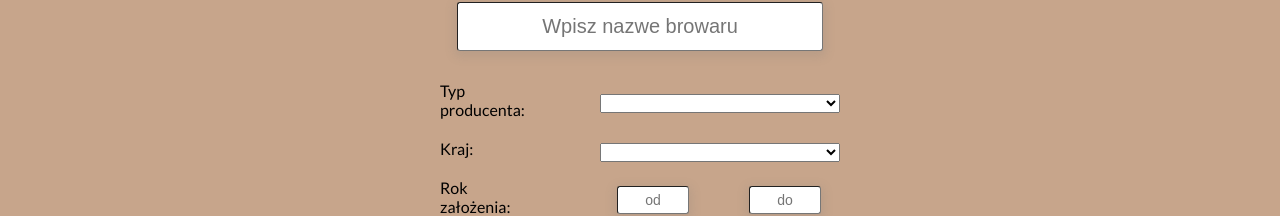
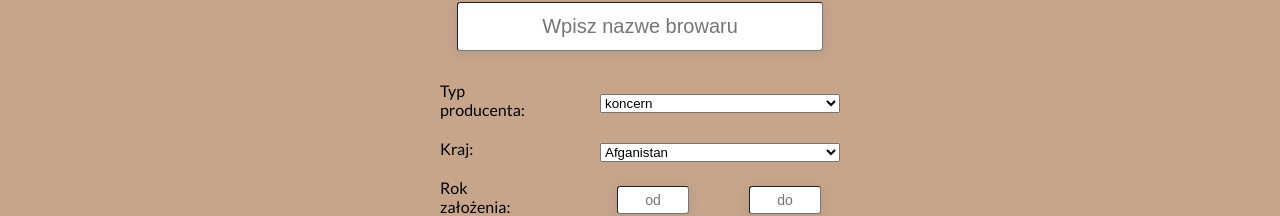
Before and after one commit to RobertPr/BrowarekFrontend, a React (Create React App) app in the folder browarek/: page /brewerySearch in a window 1280 px wide. Shown: the part 319-535 px from the top of the page. Built offline with nearby package versions, Linux system fonts and the light colour scheme; a web font is replaced by a local one.

Commit message:
selecty w brewerySearch

```diff
--- a/browarek/src/components/brewerySearch/BrewerySearch.js
+++ b/browarek/src/components/brewerySearch/BrewerySearch.js
@@ -2,11 +2,12 @@ import React from 'react';
 import './BrewerySearch.css';
 import { Link, Redirect, withRouter } from 'react-router-dom';
 import axios from 'axios';
-import BreweryResults from '../breweryResults/BreweryResults';
+import breweryTypes from '../../data/breweryTypes';
+import countries from '../../data/countries';
 
 
 class BrewerySearch extends React.Component {
-    state = { error: ""}
+    state = { error: "" }
 
     onSubmit = (event) => {
         event.preventDefault();
@@ -25,7 +26,7 @@ class BrewerySearch extends React.Component {
                 this.props.setSearchResults(response.data);
                 this.props.history.push("/breweryResults");
             })
-            .catch (error => alert(error));
+            .catch(error => alert(error));
     }
 
     render = () => {
@@ -47,11 +48,16 @@ class BrewerySearch extends React.Component {
                             <div className="Desc">Rok założenia:</div>
                         </div>
                         <div id="searchForm">
-                        <select className="comboboxBrewery" name="producerType"></select>
-                        <select className="comboboxBrewery" name="Country"></select>
+                            <select className="comboboxBrewery" name="producerType">
+                                {breweryTypes.map((type, i) =>
+                                    <option key={i} value={i}>{type}</option>)}</select>
+                            <select className="comboboxBrewery" name="Country">
+                                {countries.map((country, i) =>
+                                    <option key={i} value={i}>{country.name_pl}</option>)}
+                            </select>
                             <div id="creationDateInput">
-                        <input name="creationDateFromName" id="creationDateFrom" placeholder="od"/>
-                        <input name="creationDateToName" id="creationDateTo" placeholder="do"/>
+                                <input name="creationDateFromName" id="creationDateFrom" placeholder="od" />
+                                <input name="creationDateToName" id="creationDateTo" placeholder="do" />
                             </div>
                         </div>
                     </div>
```
Lines whose indentation alone changed are shown as unchanged.
